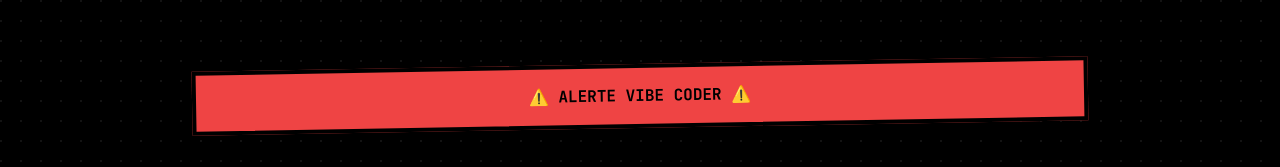
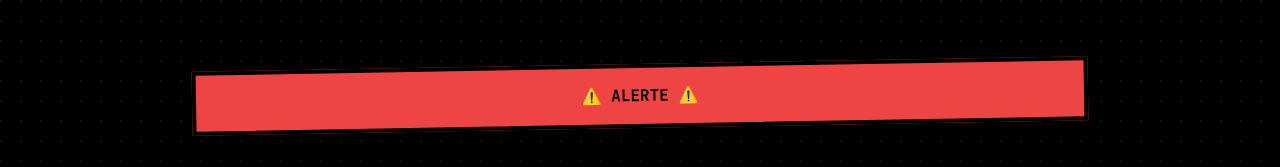
Before and after one commit to AlexKovax/test-siteweb-git, a plain HTML site: page index.html in a window 1280 px wide. Shown: the top 167 px of the page. Drawn offline with nearby package versions, Linux system fonts and the light colour scheme.

Commit message:
modif de texte

```diff
--- a/index.html
+++ b/index.html
@@ -62,7 +62,7 @@
         <div class="container mx-auto px-4 py-16 relative z-10">
             <div class="max-w-4xl mx-auto text-center">
                 <div class="brutal-border bg-red-500 text-black p-4 mb-8 transform -rotate-1">
-                    <p class="mono font-bold">⚠️ ALERTE VIBE CODER ⚠️</p>
+                    <p class="mono font-bold">⚠️ ALERTE ⚠️</p>
                 </div>
 
                 <h1 class="text-6xl md:text-8xl font-black mb-8 leading-none glitch">
```
